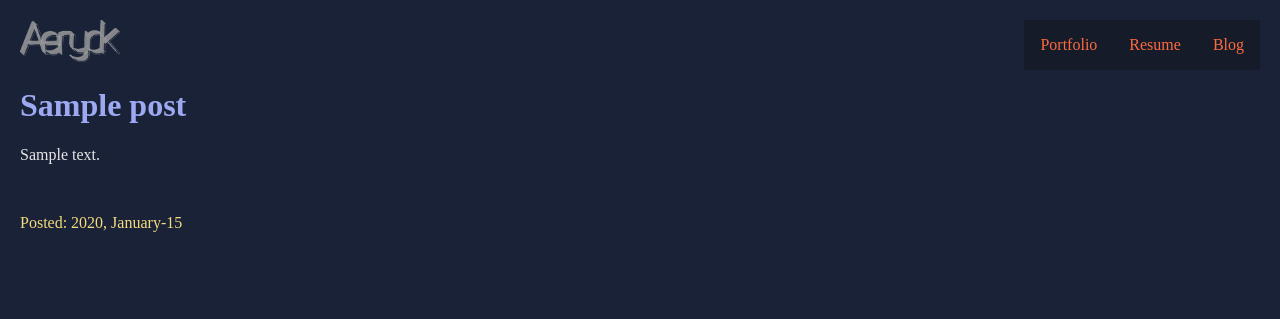
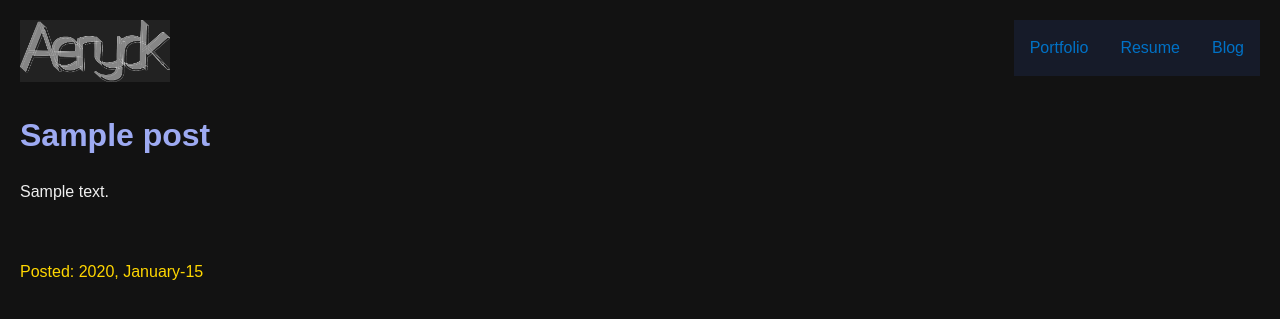
Before and after one commit to erkearney/Aeryck, a Flask app: template app/templates/index.html in a window 1280 px wide. Shown: the top 319 px of the page. Run offline with Flask 3, Linux system fonts and the light colour scheme; the template is opened without the code that fills it: most values are stand-ins (such as "Sample title", 1, 10 or a date in 2020).

Commit message:
Update: updated css

```diff
--- a/app/static/style.css
+++ b/app/static/style.css
@@ -1,31 +1,42 @@
 html {
-    background: #1A2238;
+    background: #121212;
     padding: 12px;
 }
 
 .posted {
-    color: #F4DB7D;
+    color: #FFD700;
 }
 
 body {
-    color: #E6E6E6;
+    color: #EFEFEF;
+    font-family: Arial, sans-serif;
+    font-size: 16px;
+    line-height: 1.5;
+}
+
+h1, h2, h3, h4, h5, h6 {
+    font-weight: bold;
 }
 
 a {
-    color: #FF6A3D;
+    color: #0072C6;
     text-decoration: none;
 }
 
 a:hover {
-    background-color: #151924;
+    text-decoration: underline;
 }
 
 code {
+    padding: 1em;
     display: flex;
     flex-direction: column;
     color: #64B10A;
-    background-color: #1E2538;
-    padding: 20px;
+    background-color: #222;
+    font-size: 0.9em;
+    line-height: 1.2;
+    border-radius: 0.5em;
+    overflow-x: auto;
 }
 
 .nextprev {
@@ -52,8 +63,8 @@ code {
 .logo {
     height: auto;
     width: auto;
-    max-height: 50px;
-    max-width: 100px;
+    max-height: 75px;
+    max-width: 150px;
     cursor: pointer;
 }
 
--- a/code_posts/data_visualization/1part_matplotlib_examples.py
+++ b/code_posts/data_visualization/1part_matplotlib_examples.py
@@ -19,6 +19,8 @@ ax1.plot(data1)
 ax2.plot(data2)
 plt.show()
 
+data1 = [81, 14, 61, 36, 83]
+data2 = [17, 40, 58, 56, 7]
 fig, (ax1, ax2, ax3) = plt.subplots(1, 3)
 ax1.plot(data1)
 bar_labels = [0, 1, 2, 3, 4]
```
Also changed, not shown: posts/Data_Visualization:_Matplotlib.md (+5 -4 lines), app/static/Aeryck_Logo.jpg, app/static/images/data_visualization_matplotlib_3.png.
